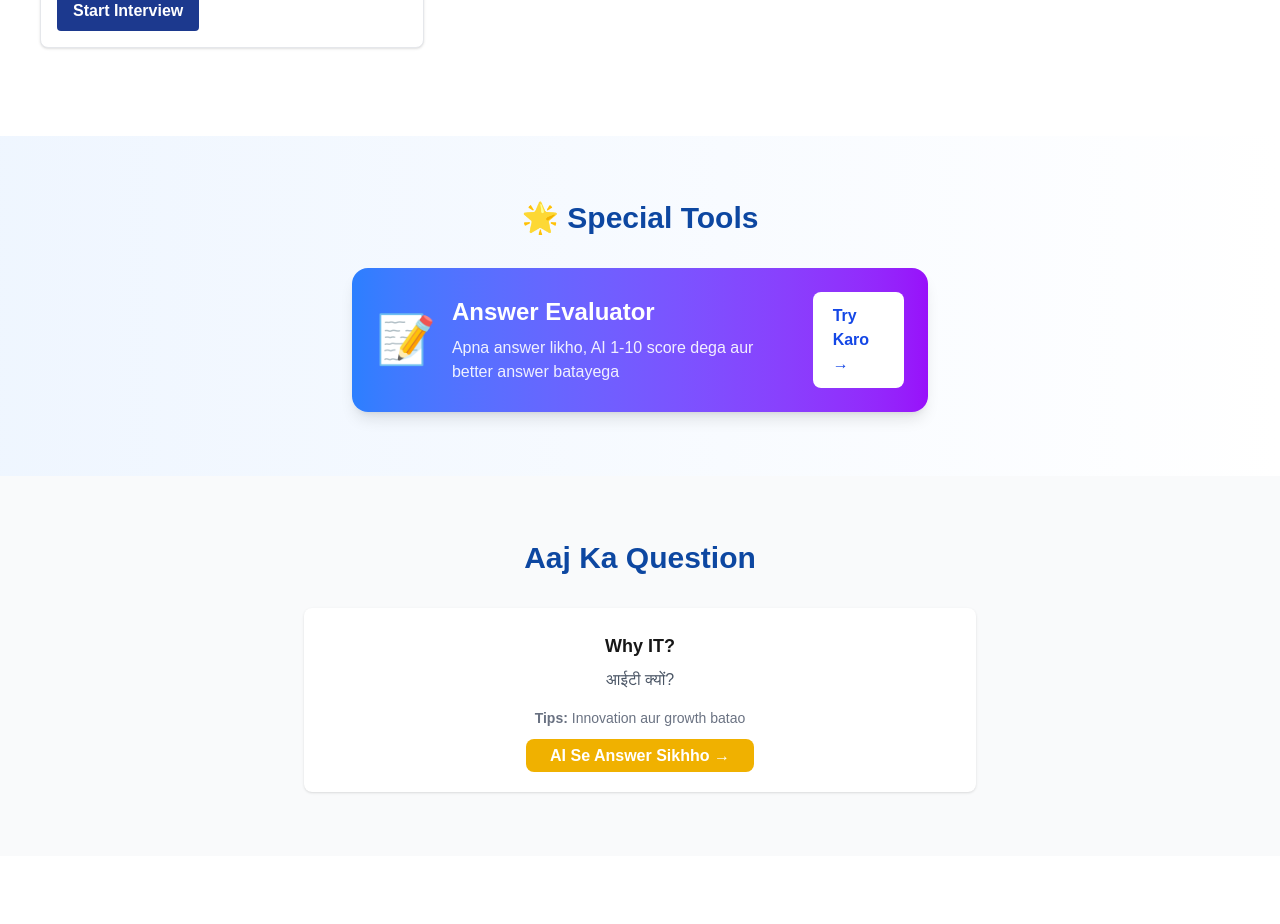
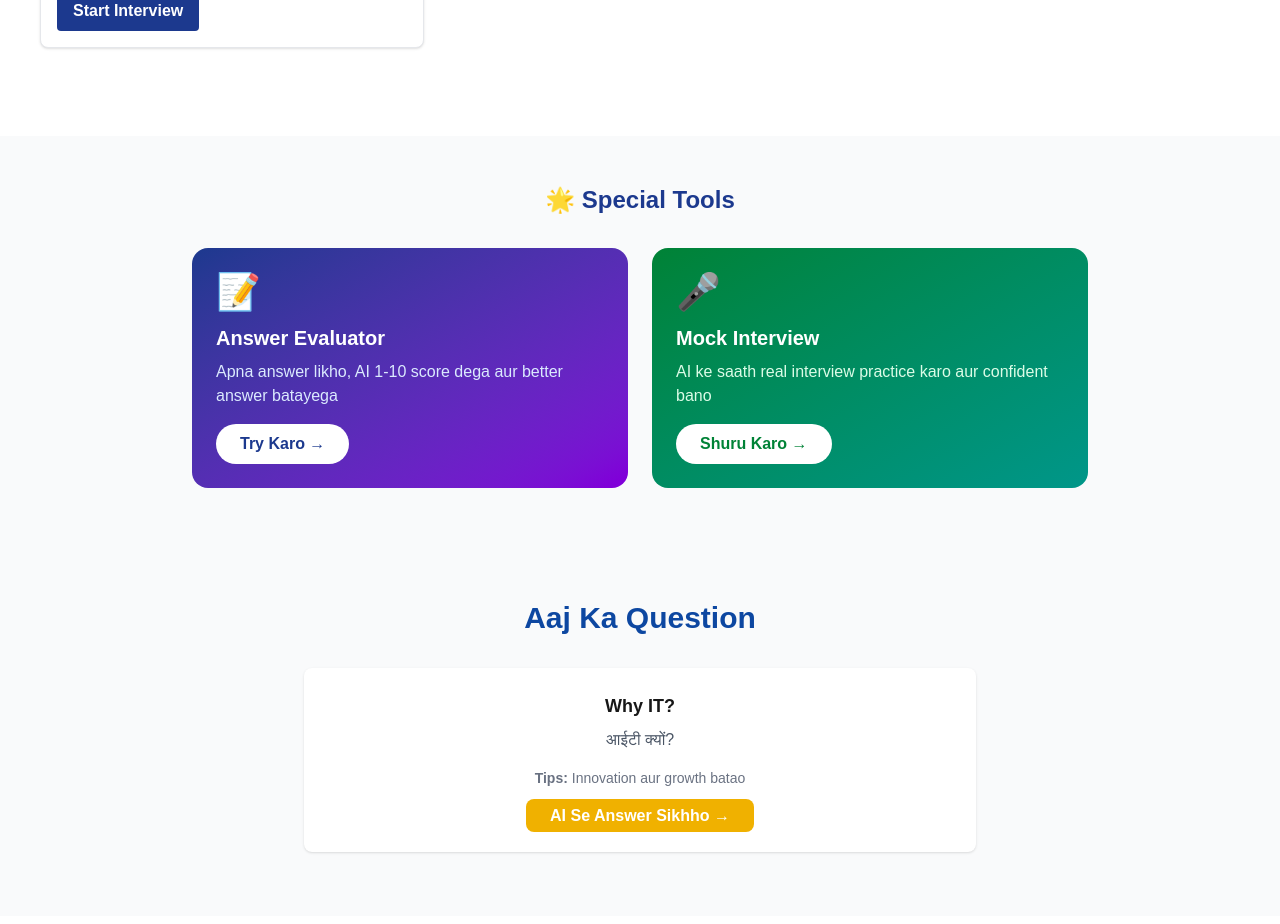
Before and after one commit to Mayankgupta2001/interview-guru-ai, a Next.js app: page / in a window 1280 px wide. Shown: the part 1900-2824 px from the top of the page. Built offline with nearby package versions, Linux system fonts and the light colour scheme.

Commit message:
Add Special Tools section on homepage

```diff
--- a/app/page.tsx
+++ b/app/page.tsx
@@ -50,31 +50,38 @@ export default function Home() {
         </div>
       </section>
 
-      {/* Special Tools Section */}
-      <section className="bg-gradient-to-r from-blue-50 to-white py-16 px-4">
-        <div className="container mx-auto">
-          <h2 className="text-3xl font-bold text-center mb-8" style={{ color: '#0d47a1' }}>
+      <section className="py-12 px-4 bg-gray-50">
+        <div className="max-w-4xl mx-auto">
+          <h2 className="text-2xl font-bold text-center text-blue-900 mb-8">
             🌟 Special Tools
           </h2>
-          <div className="max-w-xl mx-auto bg-gradient-to-r from-blue-500 to-purple-600 text-white p-6 rounded-2xl shadow-lg">
-            <div className="flex flex-col sm:flex-row sm:items-center sm:justify-between gap-4">
-              <div>
-                <p className="text-5xl">📝</p>
-              </div>
-              <div>
-                <h3 className="text-2xl font-bold">Answer Evaluator</h3>
-                <p className="mt-2 text-sm sm:text-base text-white/90">
+          <div className="grid grid-cols-1 md:grid-cols-2 gap-6">
+            <div className="bg-gradient-to-br from-blue-900 to-purple-700 rounded-2xl p-6 text-white">
+              <div className="text-4xl mb-3">📝</div>
+              <h3 className="text-xl font-bold mb-2">Answer Evaluator</h3>
+              <p className="text-blue-100 mb-4">
                 Apna answer likho, AI 1-10 score dega aur better answer batayega
               </p>
-              </div>
-              <div>
               <a
                 href="/evaluate"
-                  className="inline-block bg-white text-blue-700 font-semibold px-5 py-3 rounded-lg hover:bg-gray-100 transition"
+                className="inline-block bg-white text-blue-900 font-bold px-6 py-2 rounded-full hover:bg-blue-50 transition-colors"
               >
                 Try Karo →
               </a>
             </div>
+
+            <div className="bg-gradient-to-br from-green-700 to-teal-600 rounded-2xl p-6 text-white">
+              <div className="text-4xl mb-3">🎤</div>
+              <h3 className="text-xl font-bold mb-2">Mock Interview</h3>
+              <p className="text-green-100 mb-4">
+                AI ke saath real interview practice karo aur confident bano
+              </p>
+              <a
+                href="/mock-interview"
+                className="inline-block bg-white text-green-700 font-bold px-6 py-2 rounded-full hover:bg-green-50 transition-colors"
+              >
+                Shuru Karo →
+              </a>
             </div>
           </div>
         </div>
```
Lines whose indentation alone changed are shown as unchanged.
